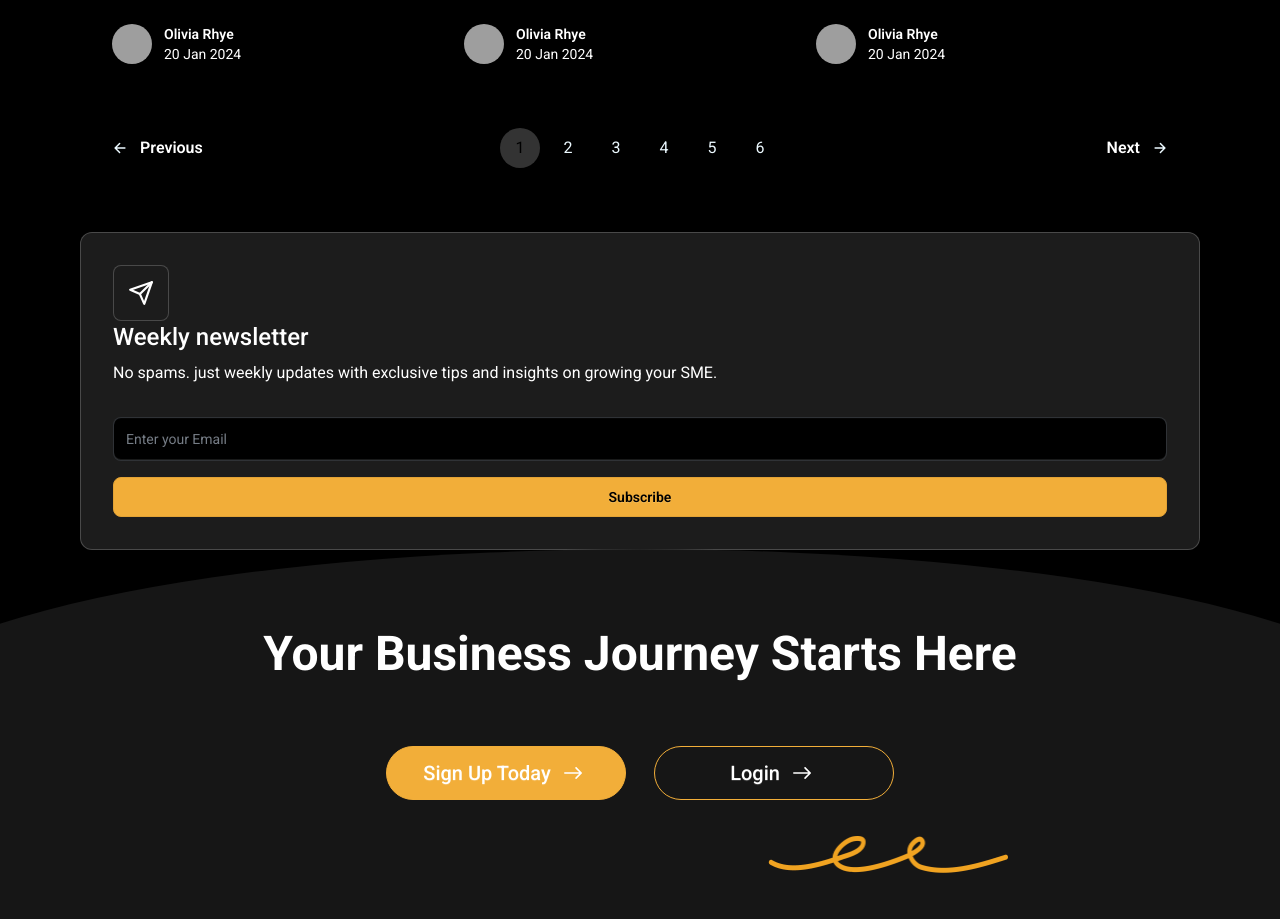
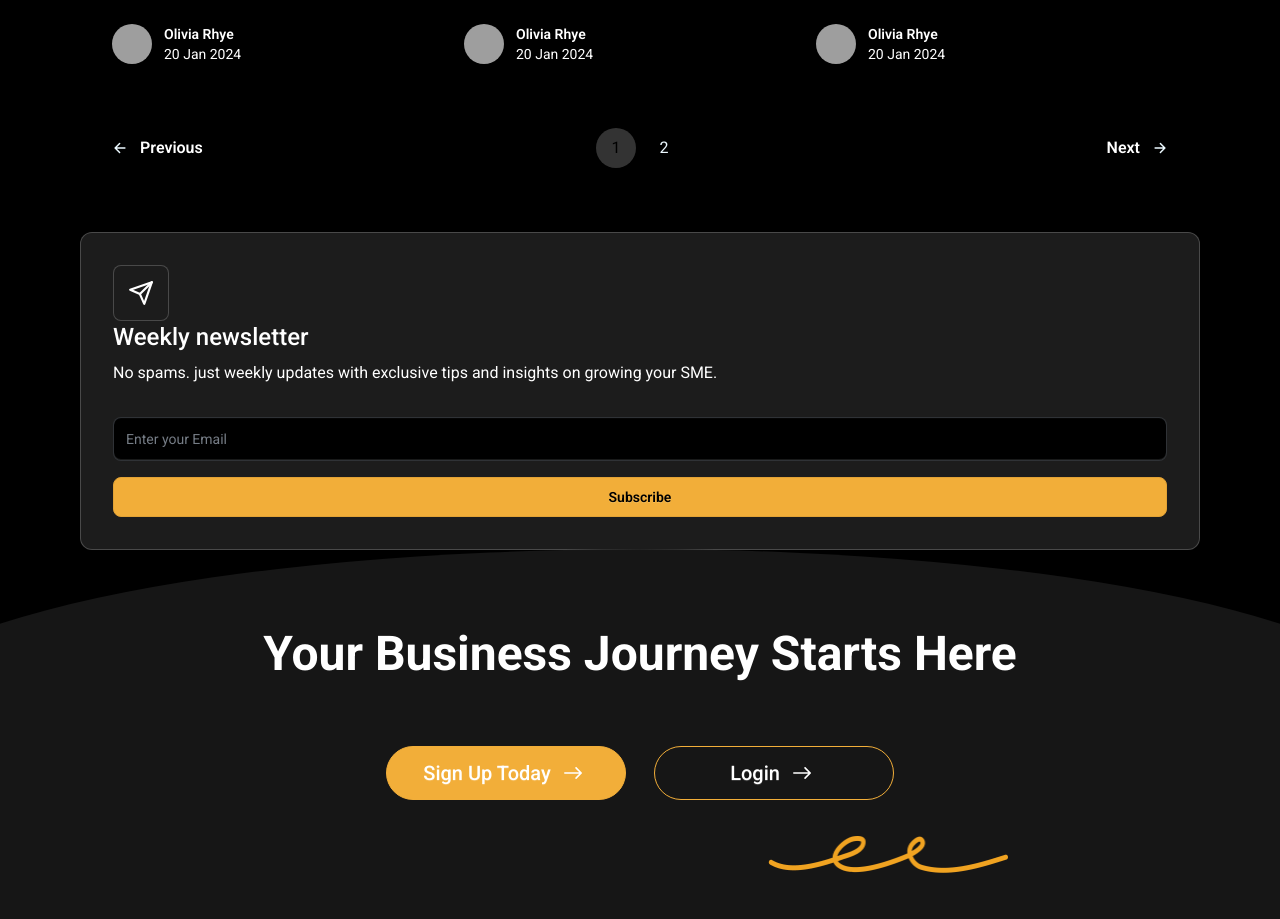
Before and after one commit to liljdot/AltBuilda-Website-React, a React (Vite) app: page /blog in a window 1280 px wide. Shown: the part 1050-1969 px from the top of the page. Built offline with nearby package versions, Linux system fonts and the light colour scheme; grey boxes are pictures that could not be loaded.

Commit message:
fix(Blog): simplify initial state of blog posts to avoid duplication

```diff
--- a/src/pages/Blog/index.tsx
+++ b/src/pages/Blog/index.tsx
@@ -13,7 +13,7 @@ const Blog: React.FC = () => {
     useDocumentTitle("Blog | AltBuilda")
 
     // get blogs here
-    const [blogPosts, setBlogPosts] = useState<BlogPost[]>([...templateBlogPosts, ...[...templateBlogPosts].reverse(), ...templateBlogPosts, ...templateBlogPosts])
+    const [blogPosts, setBlogPosts] = useState<BlogPost[]>([...templateBlogPosts])
     const pageCount = Math.ceil(blogPosts.length / 3)
     const [displayedBlogposts, setPageNumber] = usePaginate(blogPosts, 3)
 
```
